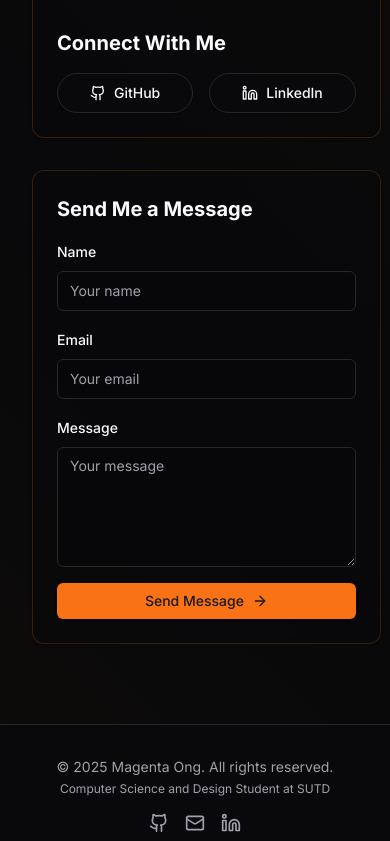
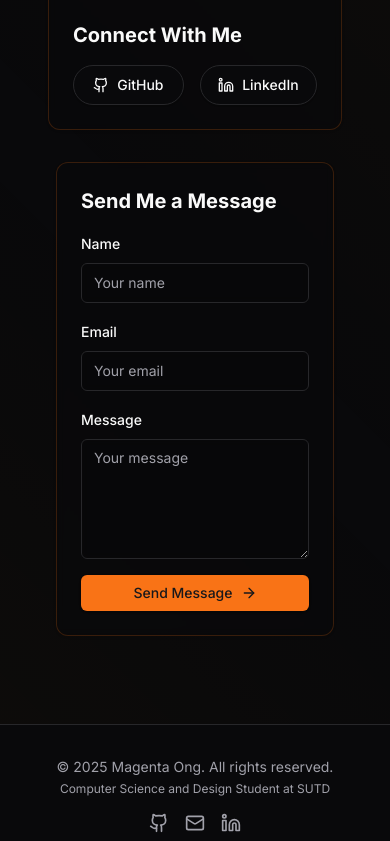
Before and after one commit to magentaong/Portfolio, a Next.js app: page / in a window 390 px wide. Shown: the part 8555-9396 px from the top of the page. Built offline with nearby package versions, Linux system fonts and the light colour scheme.

Commit message:
fix: Get in touch cards responsiveness on mobile devices

```diff
--- a/app/page.tsx
+++ b/app/page.tsx
@@ -343,8 +343,8 @@ export default function Home() {
               </h2>
               <p className="mb-8 text-muted-foreground md:text-xl">A showcase of my recent work and ongoing projects</p>
             </div>
-
-            <div className="grid gap-8 md:grid-cols-2">
+            <div className="flex justify-center">
+                <div className="grid gap-6 sm:grid-cols-1 md:grid-cols-2 lg:grid-cols-3 mx-auto w-fit">
 
                   <motion.div
                     initial={{ opacity: 0, y: 20 }}
@@ -429,7 +429,7 @@ export default function Home() {
                     />
                   </motion.div>
                 </div>
-
+              </div>
             <div className="mt-12 text-center">
               <Button asChild size="lg" className="relative overflow-hidden group">
                 <Link href="/projects">
@@ -624,7 +624,8 @@ export default function Home() {
           viewport={{ once: true, margin: "-100px" }}
           className="py-20 relative z-10 gradient-bg"
         >
-          <div className="container">
+
+            <div className="container max-w-5xl mx-auto">
               <div className="mx-auto max-w-4xl text-center">
                 <h2 className="text-3xl font-bold tracking-tighter sm:text-4xl md:text-5xl mb-4">
                   Get In <span className="text-orange-500">Touch</span>
@@ -634,13 +635,15 @@ export default function Home() {
                 </p>
               </div>
 
-            <div className="grid gap-8 md:grid-cols-2">
+              <div className="grid grid-cols-1 md:grid-cols-2 gap-6 w-full max-w-4xl mx-auto px-4">
+
                 <motion.div
                   initial={{ opacity: 0, x: -20 }}
                   whileInView={{ opacity: 1, x: 0 }}
                   transition={{ duration: 0.5 }}
                   viewport={{ once: true }}
                 >
+
                     <Card className="bg-background/60 backdrop-blur-sm border-orange-500/20 interactive-hover">
                       <CardContent className="p-6">
                         <h3 className="text-xl font-bold mb-4">Contact Information</h3>
@@ -673,7 +676,6 @@ export default function Home() {
                             </div>
                           </div>
                         </div>
-
                           <div className="mt-8">
                             <h3 className="text-xl font-bold mb-4">Connect With Me</h3>
                             <div className="flex gap-4">
@@ -699,6 +701,7 @@ export default function Home() {
                           </div>
                       </CardContent>
                     </Card>
+
                 </motion.div>
 
                   <motion.div
@@ -707,7 +710,8 @@ export default function Home() {
                     transition={{ duration: 0.5 }}
                     viewport={{ once: true }}
                   >
-                <Card className="bg-background/60 backdrop-blur-sm border-orange-500/20">
+
+                      <Card className="bg-background/60 backdrop-blur-sm border-orange-500/20 m-2">
                         <CardContent className="p-6">
                           <h3 className="text-xl font-bold mb-4">Send Me a Message</h3>
                           <ContactForm />
@@ -716,6 +720,7 @@ export default function Home() {
                   </motion.div>
               </div>
             </div>
+
         </motion.section>
       </main>
 
```
Lines whose indentation alone changed are shown as unchanged.
